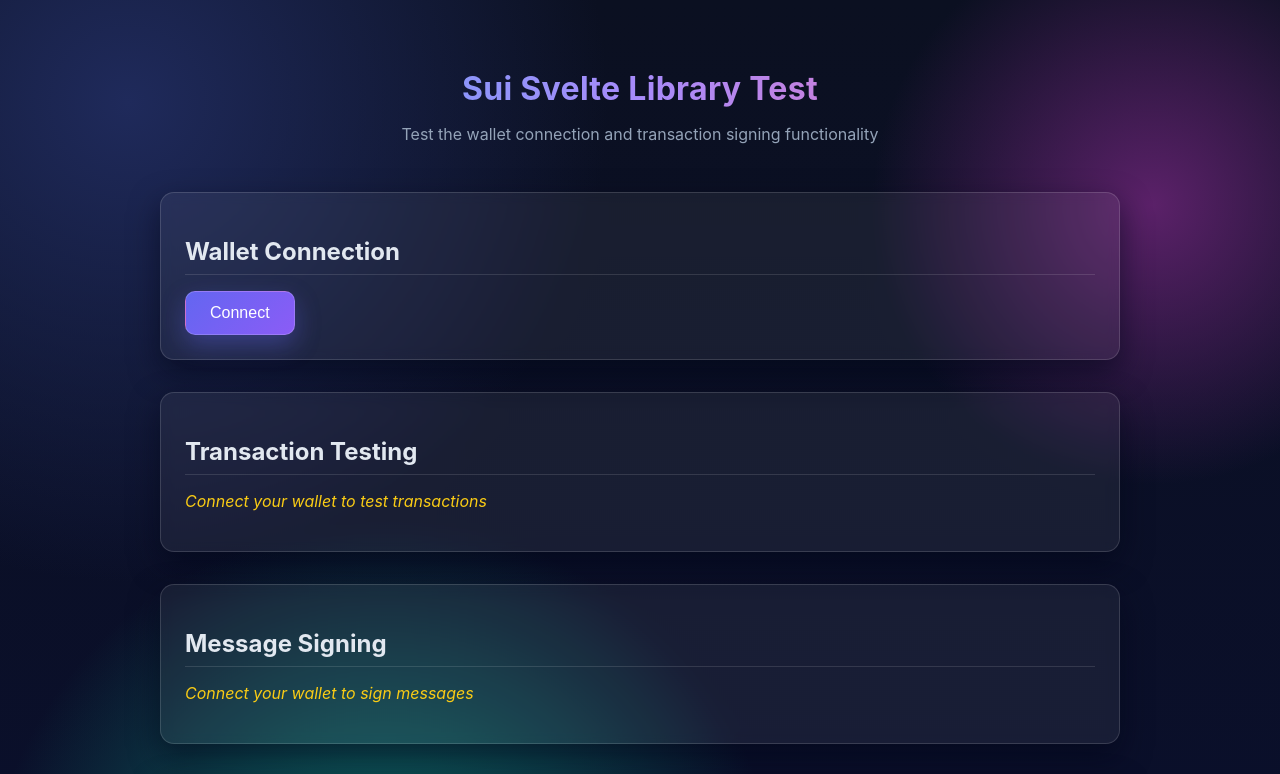
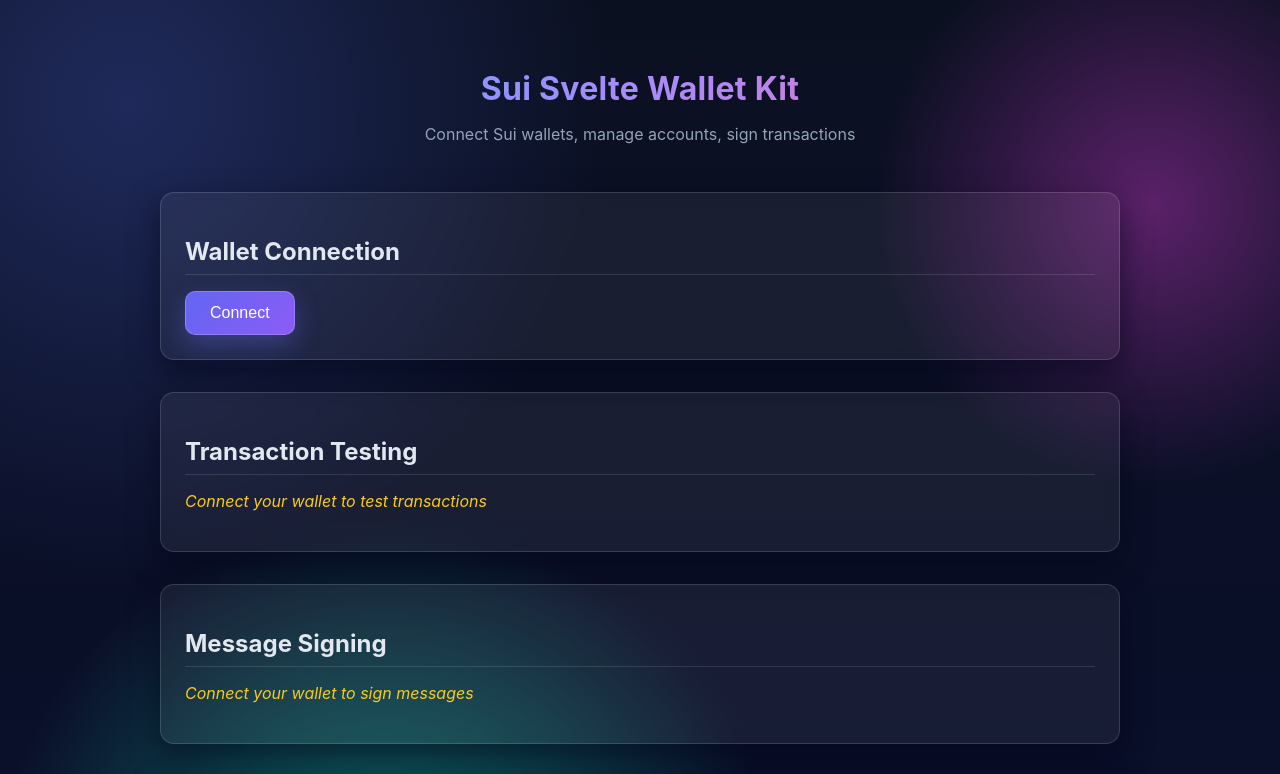
Before and after one commit to teededung/sui-svelte-wallet-kit, a SvelteKit app: page / in a window 1280 px wide. Shown: the top 774 px of the page. Built offline with nearby package versions, Linux system fonts and the light colour scheme; what @suiet/wallet-sdk would draw is missing.

Commit message:
Updates project title and description
Refines the project's title to "Sui Svelte Wallet Kit"
and updates the description to better reflect the functionality
related to connecting wallets, managing accounts, and signing
transactions.

```diff
--- a/src/routes/+page.svelte
+++ b/src/routes/+page.svelte
@@ -149,8 +149,8 @@
 <SuiModule {onConnect} autoConnect={true} autoSuiNS={true} autoSuiBalance={true}>
 	<div class="container">
 		<header>
-			<h1>Sui Svelte Library Test</h1>
-			<p>Test the wallet connection and transaction signing functionality</p>
+			<h1>Sui Svelte Wallet Kit</h1>
+			<p>Connect Sui wallets, manage accounts, sign transactions</p>
 		</header>
 
 		<div class="wallet-section">
```
